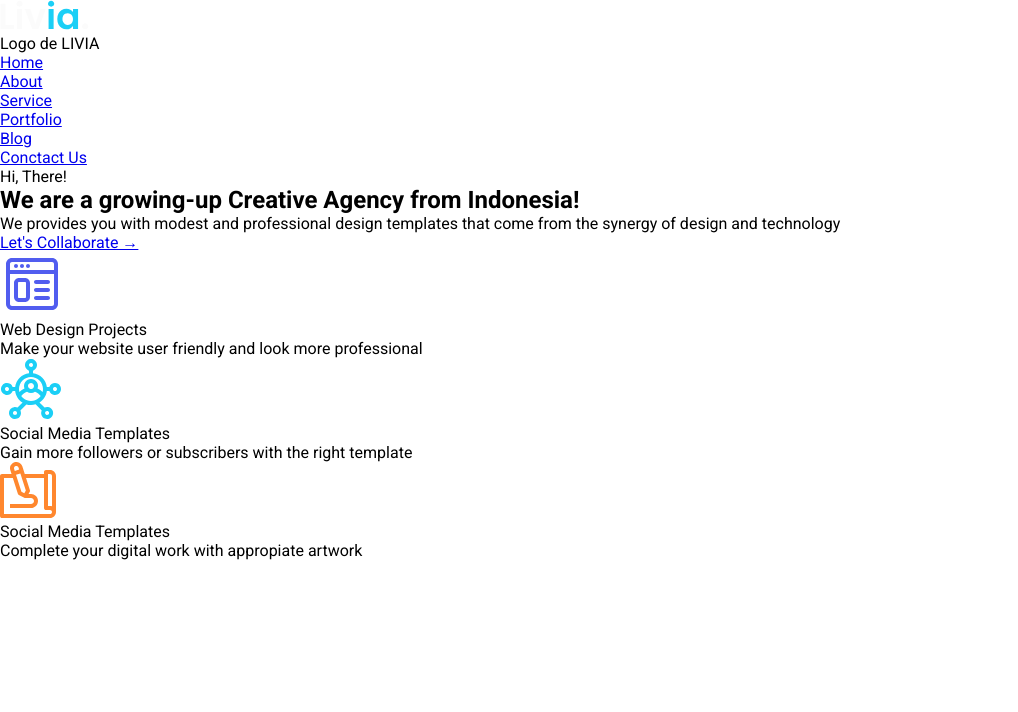
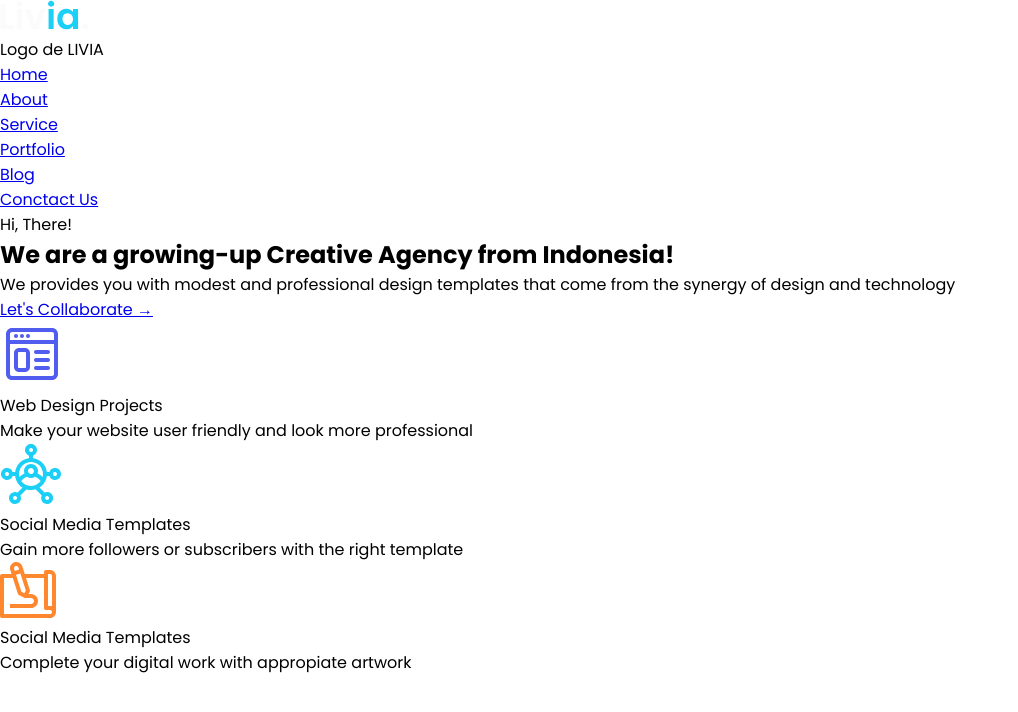
Before and after one commit to jrramoncp/header_creative_agemcy, a website built with Vite: page index.html in a window 1280 px wide. Shown: the whole page, without its empty margins (0-1018 px from the left). Built offline with nearby package versions, Linux system fonts and the light colour scheme.

Commit message:
Importacion de fuentes

```diff
--- a/index.html
+++ b/index.html
@@ -3,6 +3,11 @@
   <head>
     <meta charset="UTF-8" />
     <meta name="viewport" content="width=device-width, initial-scale=1.0" />
+
+    <link rel="preconnect" href="https://fonts.googleapis.com">
+    <link rel="preconnect" href="https://fonts.gstatic.com" crossorigin>
+    <link href="https://fonts.googleapis.com/css2?family=Poppins:wght@400;700&display=swap" rel="stylesheet">
+
     <title>Creative Agency</title>
   </head>
   <body>
@@ -10,7 +15,7 @@
     <div class="page">
 
       <!-- HEADER STARTS HERE -->
-      <div class="header">
+      <header class="header">
          <figure>
           <img src="/img/Livia.svg" alt="logo-livia">
           <figcaption>Logo de LIVIA</figcaption>
@@ -25,7 +30,7 @@
             <li><a href="#">Conctact Us</a></li>
           </ul>
         </nav>
-      </div>
+      </header>
       <!-- HEADER FINISH HERE -->
 
       <!-- HERO STARTS HERE -->
--- a/src/sass/themes/_default.scss
+++ b/src/sass/themes/_default.scss
@@ -1,5 +1,5 @@
 html * {
-    font-family: $roboto-font;
+    font-family: "Poppins", serif;
 }
 
 body {
```
